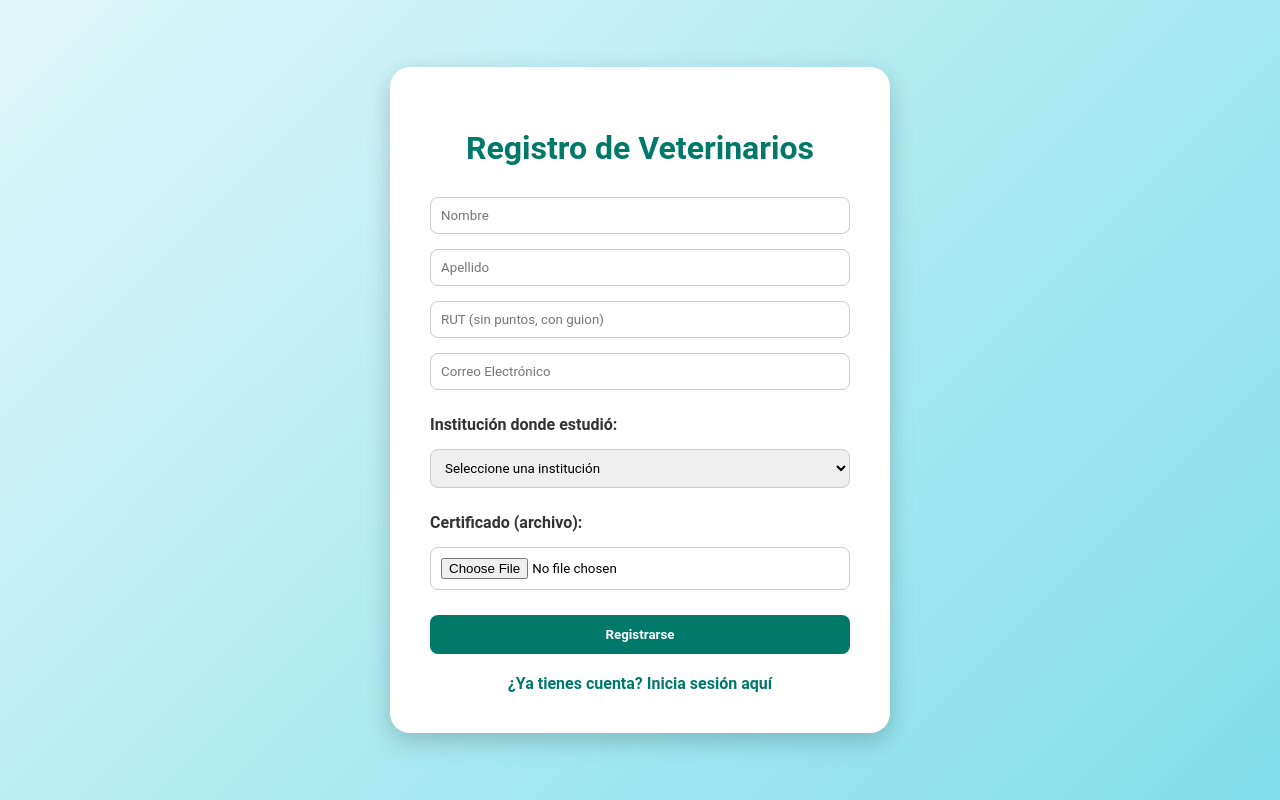
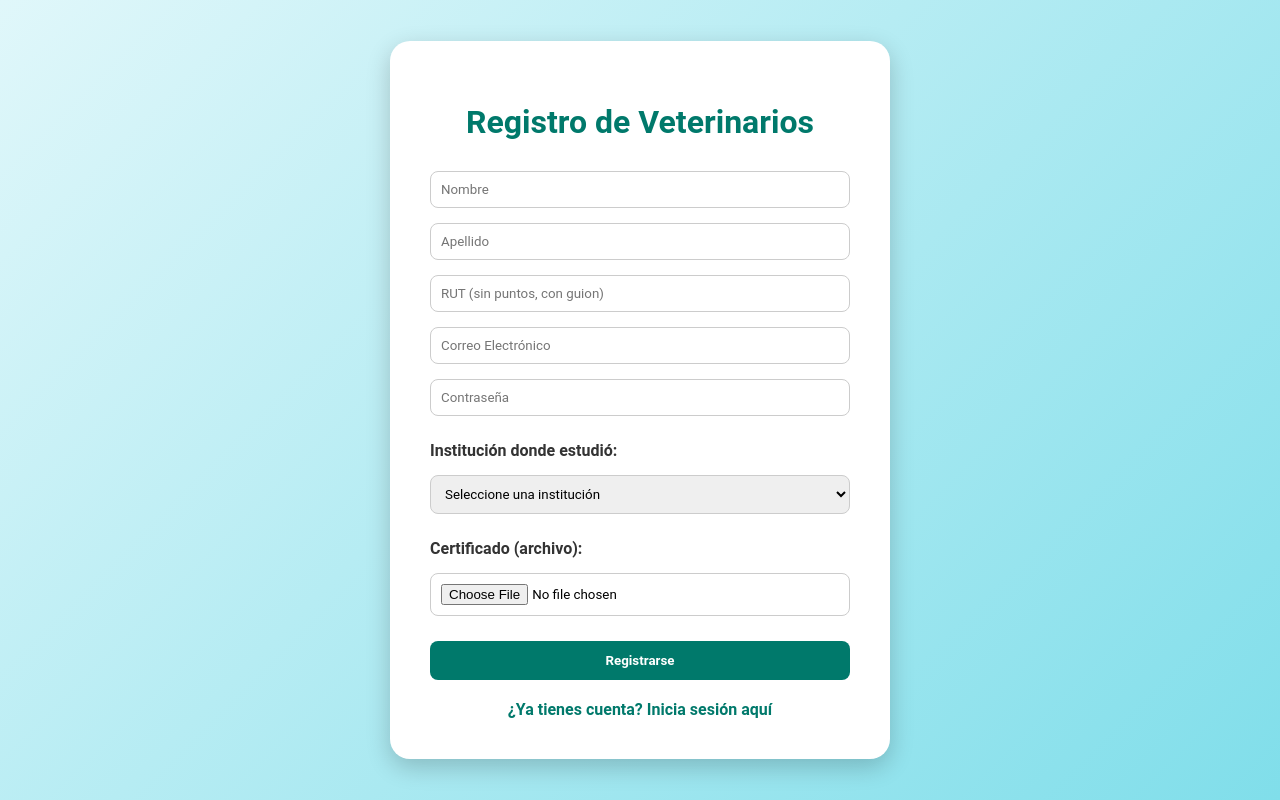
Before and after one commit to bastianp20/MascotApp, a Django app: page /registro_veterinarios/ in a window 1280 px wide. Run offline with Django 5.2, Linux system fonts and the light colour scheme.

Commit message:
base de datos sqlite3
se implemento la base de datos y se comenzaron las pruebas del registro y login en la web, siendo ésta la primera prueba un éxito.

```diff
--- a/MascotApp/AnimindCare/admin.py
+++ b/MascotApp/AnimindCare/admin.py
@@ -1,5 +1,5 @@
 from django.contrib import admin
 
 # Register your models here.
-from .models import veterinario
-admin.site.register(veterinario)
+from .models import Veterinario
+admin.site.register(Veterinario)
--- a/MascotApp/AnimindCare/forms.py
+++ b/MascotApp/AnimindCare/forms.py
@@ -1,8 +1,8 @@
 # MascotApp/forms.py
 from django import forms
-from .models import veterinario
+from .models import Veterinario
 
 class RegistroVeterinarioForm(forms.ModelForm):
     class Meta:
-        model = veterinario
+        model = Veterinario
         fields = ['nombre', 'apellido', 'rut', 'email', 'certificado', 'institucion', 'verificado']
--- a/MascotApp/AnimindCare/static/registro_veterinarios.css
+++ b/MascotApp/AnimindCare/static/registro_veterinarios.css
@@ -78,3 +78,16 @@ button[type="submit"]:hover {
 .registro-link:hover {
   text-decoration: underline;
 }
+
+input[type="password"] {
+  appearance: none;         /* Quita estilos del navegador */
+  -webkit-appearance: none; /* Quita estilos en Safari/Chrome */
+  padding: 10px;
+  border: 1px solid #ccc;
+  border-radius: 8px;
+  width: 100%;
+  background-color: white;
+  color: black;
+  font-family: 'Roboto', sans-serif;
+  box-sizing: border-box;
+}
--- a/MascotApp/AnimindCare/templates/registro_veterinarios.html
+++ b/MascotApp/AnimindCare/templates/registro_veterinarios.html
@@ -21,6 +21,9 @@
             <input type="text" name="rut" placeholder="RUT (sin puntos, con guion)" required>
 
             <input type="email" name="email" placeholder="Correo Electrónico" required>
+
+            <input type="password" name="contraseña" placeholder="Contraseña" required autocomplete="off">
+
 
             <label for="institucion">Institución donde estudió:</label>
             <select name="institucion" id="institucion" required>
--- a/MascotApp/AnimindCare/urls.py
+++ b/MascotApp/AnimindCare/urls.py
@@ -3,7 +3,7 @@ from . import views
 
 urlpatterns = [
     path('', views.index, name='index'),
-    path('veterinario/', views.veterinario, name='veterinario'),
+    path('veterinario/', views.perfil_veterinario, name='veterinario'),
     path('registro_veterinarios/', views.registro_veterinarios, name='registro_veterinarios'),
     path('inicio_vet/', views.inicio_vet, name='inicio_vet')
 ]
--- a/MascotApp/AnimindCare/views.py
+++ b/MascotApp/AnimindCare/views.py
@@ -1,11 +1,11 @@
 from django.shortcuts import render, redirect
 from django.contrib.auth.forms import UserCreationForm
-from .forms import RegistroVeterinarioForm
+from .forms import Veterinario
 # Create your views here.
 def index(request):
     return render(request, 'index.html')
 
-def veterinario(request):
+def perfil_veterinario(request):
     return render(request, 'veterinario.html',{
         'form': UserCreationForm
     })
@@ -19,7 +19,7 @@ def registro_veterinarios(request):
         institucion = request.POST['institucion']
         certificado = request.FILES['certificado']
 
-        veterinario.objects.create(
+        Veterinario.objects.create(
             nombre=nombre,
             apellido=apellido,
             rut=rut,
--- /dev/null
+++ b/MascotApp/media/certificados/notas.txt
@@ -0,0 +1,4 @@
+notas:
+las clases de vidrios estaban dividas en 3 (vidrios verdes, grises y blancos) se juntaron las 3 para que pudiese trabajar mucho mejor el código y en vez de separarlos por colores, si es verde o gris, lo reconozca como vidrio igual
+
+se trabajo con tensorflow en visual estudio code, y luego para portarlo a un archivo model.json y sus respectivos bin se uso el Google colab, ya que visual studio code fue muy útil para entrenar el código y su aumento de datos pero a la hora de transformar un archivo h5 a
--- /dev/null
+++ b/MascotApp/media/certificados/notas_JSPfoe9.txt
@@ -0,0 +1,4 @@
+notas:
+las clases de vidrios estaban dividas en 3 (vidrios verdes, grises y blancos) se juntaron las 3 para que pudiese trabajar mucho mejor el código y en vez de separarlos por colores, si es verde o gris, lo reconozca como vidrio igual
+
+se trabajo con tensorflow en visual estudio code, y luego para portarlo a un archivo model.json y sus respectivos bin se uso el Google colab, ya que visual studio code fue muy útil para entrenar el código y su aumento de datos pero a la hora de transformar un archivo h5 a
--- /dev/null
+++ b/MascotApp/media/certificados/notas_W9Jb0QG.txt
@@ -0,0 +1,4 @@
+notas:
+las clases de vidrios estaban dividas en 3 (vidrios verdes, grises y blancos) se juntaron las 3 para que pudiese trabajar mucho mejor el código y en vez de separarlos por colores, si es verde o gris, lo reconozca como vidrio igual
+
+se trabajo con tensorflow en visual estudio code, y luego para portarlo a un archivo model.json y sus respectivos bin se uso el Google colab, ya que visual studio code fue muy útil para entrenar el código y su aumento de datos pero a la hora de transformar un archivo h5 a
--- /dev/null
+++ b/MascotApp/media/certificados/notas_ZwBrjtJ.txt
@@ -0,0 +1,4 @@
+notas:
+las clases de vidrios estaban dividas en 3 (vidrios verdes, grises y blancos) se juntaron las 3 para que pudiese trabajar mucho mejor el código y en vez de separarlos por colores, si es verde o gris, lo reconozca como vidrio igual
+
+se trabajo con tensorflow en visual estudio code, y luego para portarlo a un archivo model.json y sus respectivos bin se uso el Google colab, ya que visual studio code fue muy útil para entrenar el código y su aumento de datos pero a la hora de transformar un archivo h5 a
--- /dev/null
+++ b/MascotApp/media/certificados/notas_yJvyRTO.txt
@@ -0,0 +1,4 @@
+notas:
+las clases de vidrios estaban dividas en 3 (vidrios verdes, grises y blancos) se juntaron las 3 para que pudiese trabajar mucho mejor el código y en vez de separarlos por colores, si es verde o gris, lo reconozca como vidrio igual
+
+se trabajo con tensorflow en visual estudio code, y luego para portarlo a un archivo model.json y sus respectivos bin se uso el Google colab, ya que visual studio code fue muy útil para entrenar el código y su aumento de datos pero a la hora de transformar un archivo h5 a
```
Also changed, not shown: MascotApp/AnimindCare/models.py (+5 -3 lines), MascotApp/AnimindCare/migrations/0001_initial.py (added), MascotApp/db.sqlite3.
